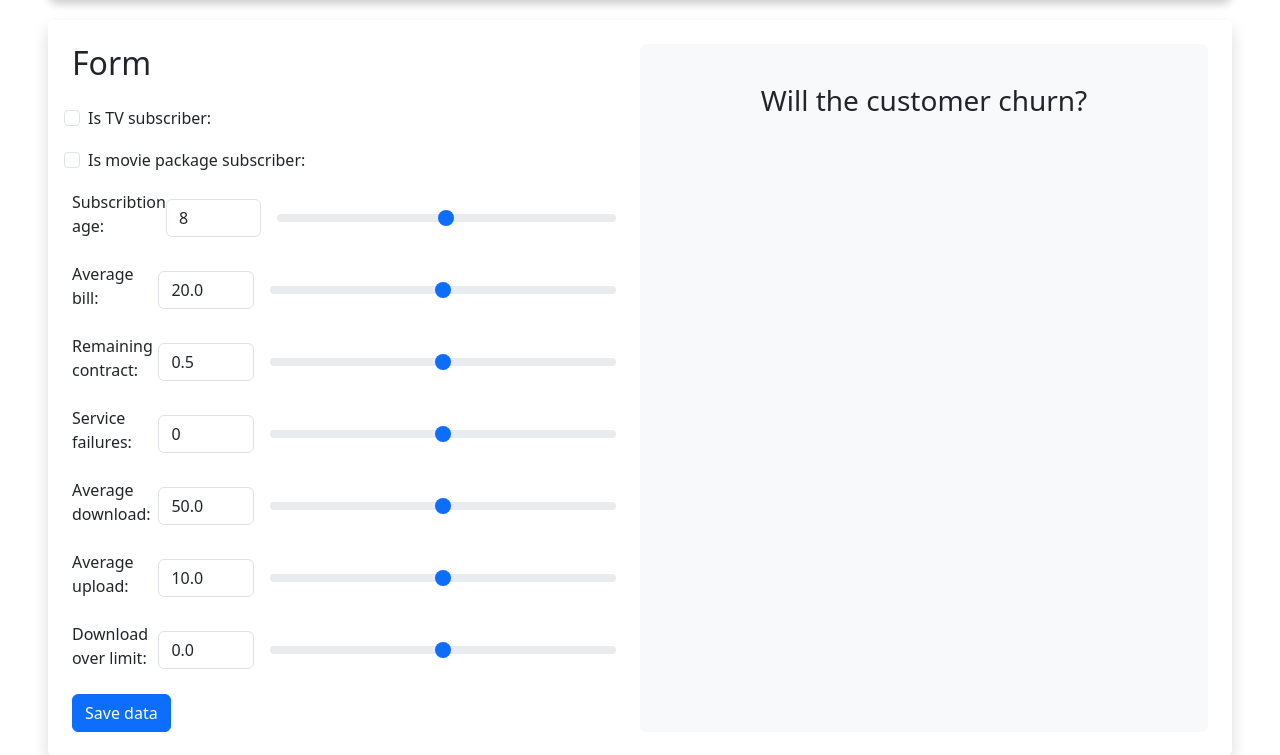
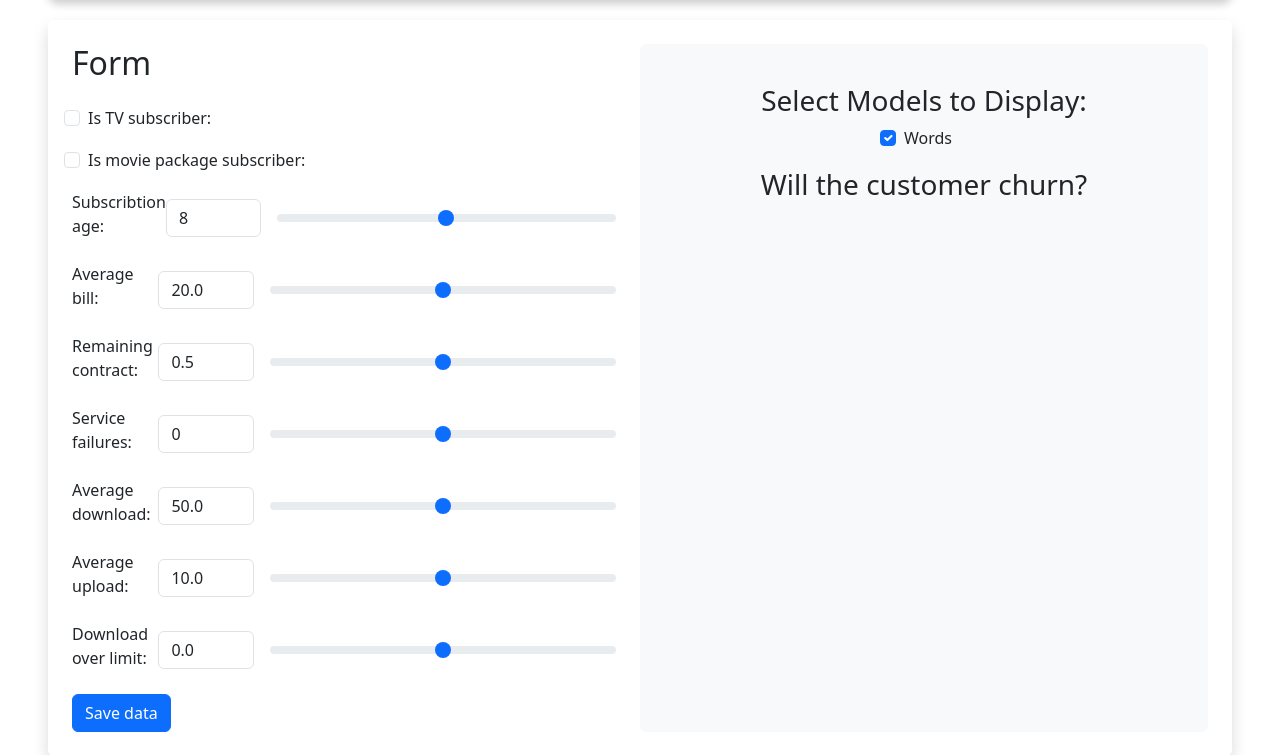
Before and after one commit to rafalradx/churn-shield, a FastAPI app: template templates/index.html in a window 1280 px wide. Shown: the part 96-851 px from the top of the page. Run offline with FastAPI, Linux system fonts and the light colour scheme; the template is opened without the code that fills it: most values are stand-ins (such as "Sample title", 1, 10 or a date in 2020); parts of the project's set-up code (start-up, migrations or seed data) failed here and were passed over.

Commit message:
Added model selection checkmarks

```diff
--- a/templates/index.html
+++ b/templates/index.html
@@ -55,9 +55,19 @@
     </div>
 
     <div class="w-50 bg-light text-center p-4 rounded">
+        <p class="h3 mt-3">Select Models to Display:</p>
+        <div id="model-controls" class="d-flex justify-content-center mb-3">
+            {% for model in models %}
+            <div class="form-check form-check-inline">
+                <input class="form-check-input" type="checkbox" id="{{ model.__class__.__name__ }}-check" checked>
+                <label class="form-check-label" for="{{ model.__class__.__name__ }}-check">{{ model.__class__.__name__ }}</label>
+            </div>
+            {% endfor %}
+        </div>
         <p class="h3 mt-3">Will the customer churn?</p>
         <div id="results" class="row"></div>
     </div>
+
 </div>
 
 <script>
@@ -97,6 +107,8 @@ async function predictChurn() {
         resultsDiv.innerHTML = "";
 
         for (const [model, probability] of Object.entries(predictions)) {
+            const checkbox = document.getElementById(`${model}-check`);
+            if (checkbox.checked) {
                 const columnDiv = document.createElement("div");
                 columnDiv.className = "col-12 mb-3";
 
@@ -111,6 +123,7 @@ async function predictChurn() {
                 columnDiv.appendChild(cardDiv);
                 resultsDiv.appendChild(columnDiv);
             }
+        }
     } catch (error) {
         console.error("Błąd:", error);
     }
@@ -121,5 +134,8 @@ document.querySelector("form").addEventListener("submit", function (event) {
     event.preventDefault();
     predictChurn();
 });
+
+document.getElementById("model-controls").addEventListener("change", predictChurn);
+
 </script>
 {% endblock %}
```
Lines whose indentation alone changed are shown as unchanged.
